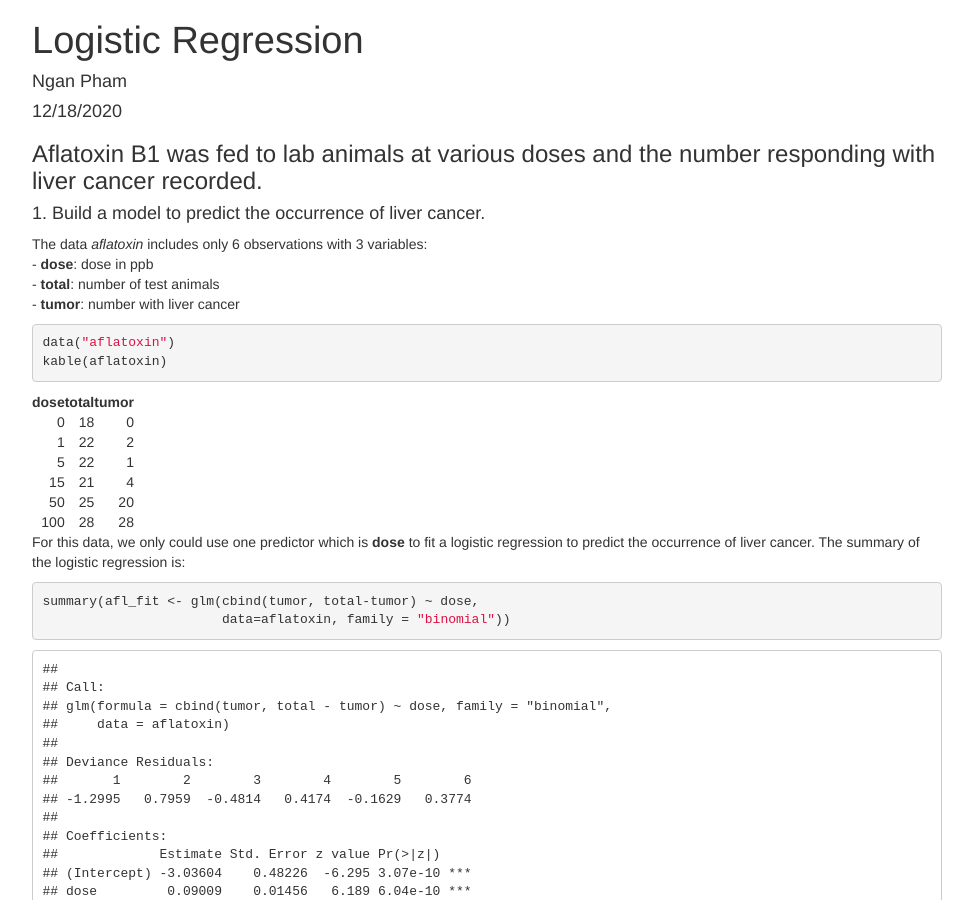
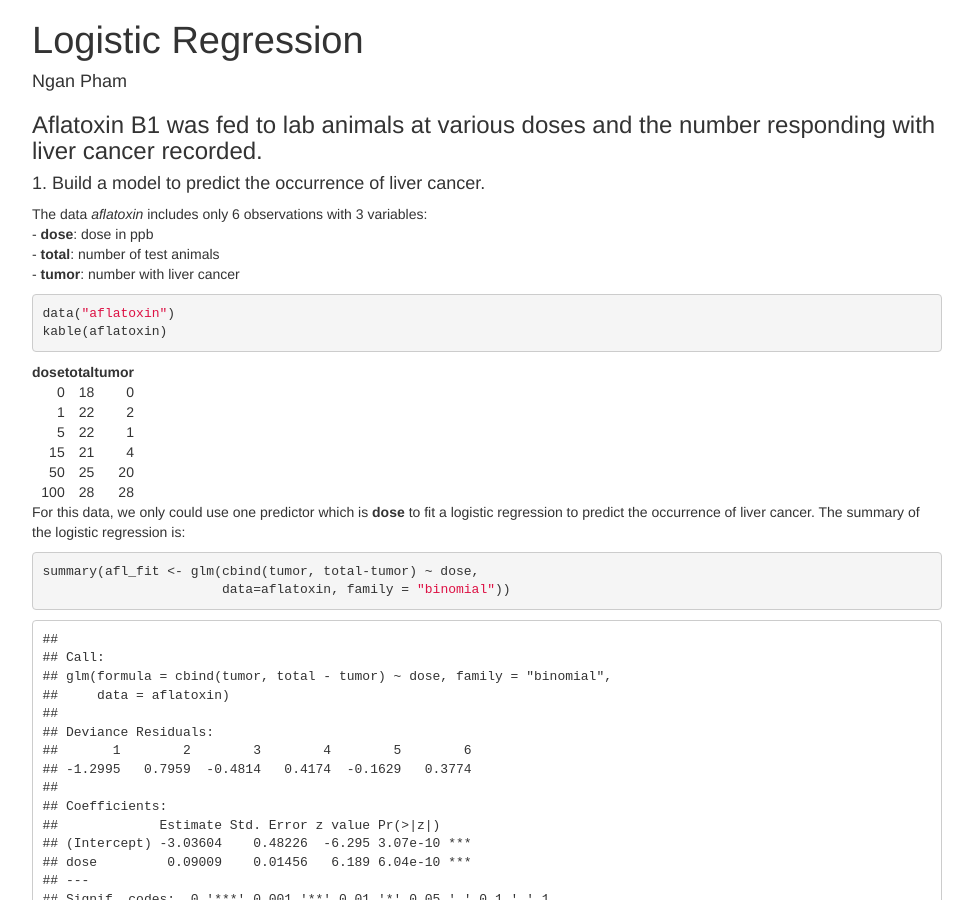
Before and after one commit to npham25/npham.github.io, a Jekyll site: the page html/Logistic-Regression.html, which Jekyll copies as it is, in a window 1280 px wide and 900 px high. Shown: the whole window, without its empty margins (153-1126 px from the left). Built offline with Jekyll 4.4.1, drawn with Linux system fonts in a browser that asks for light colours; formulas are drawn with MathJax 3.

Commit message:
Add files via upload

```diff
--- a/html/Logistic-Regression.html
+++ b/html/Logistic-Regression.html
@@ -11,7 +11,6 @@
 
 <meta name="author" content="Ngan Pham" />
 
-<meta name="date" content="2020-12-18" />
 
 <title>Logistic Regression</title>
 
@@ -413,7 +412,6 @@ summary {
 
 <h1 class="title toc-ignore">Logistic Regression</h1>
 <h4 class="author">Ngan Pham</h4>
-<h4 class="date">12/18/2020</h4>
 
 </div>
 
```
